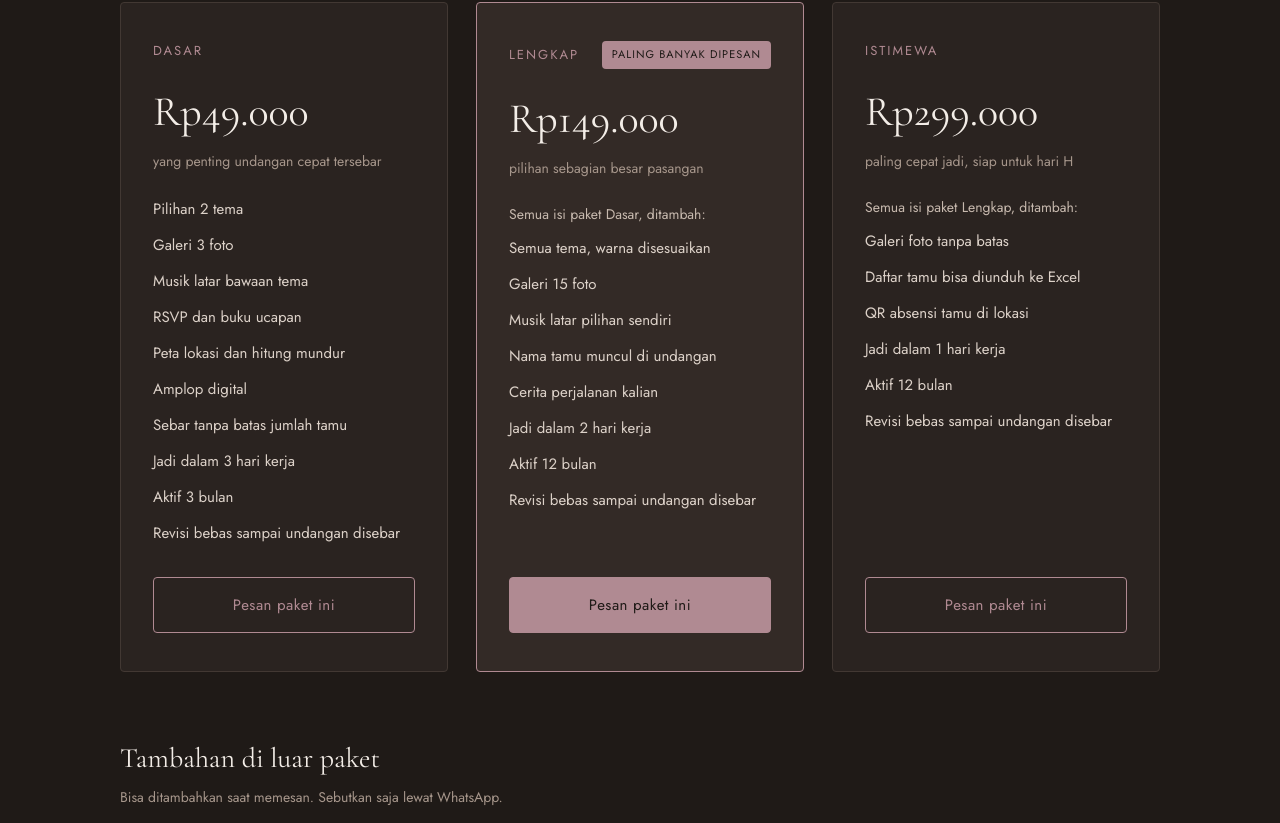
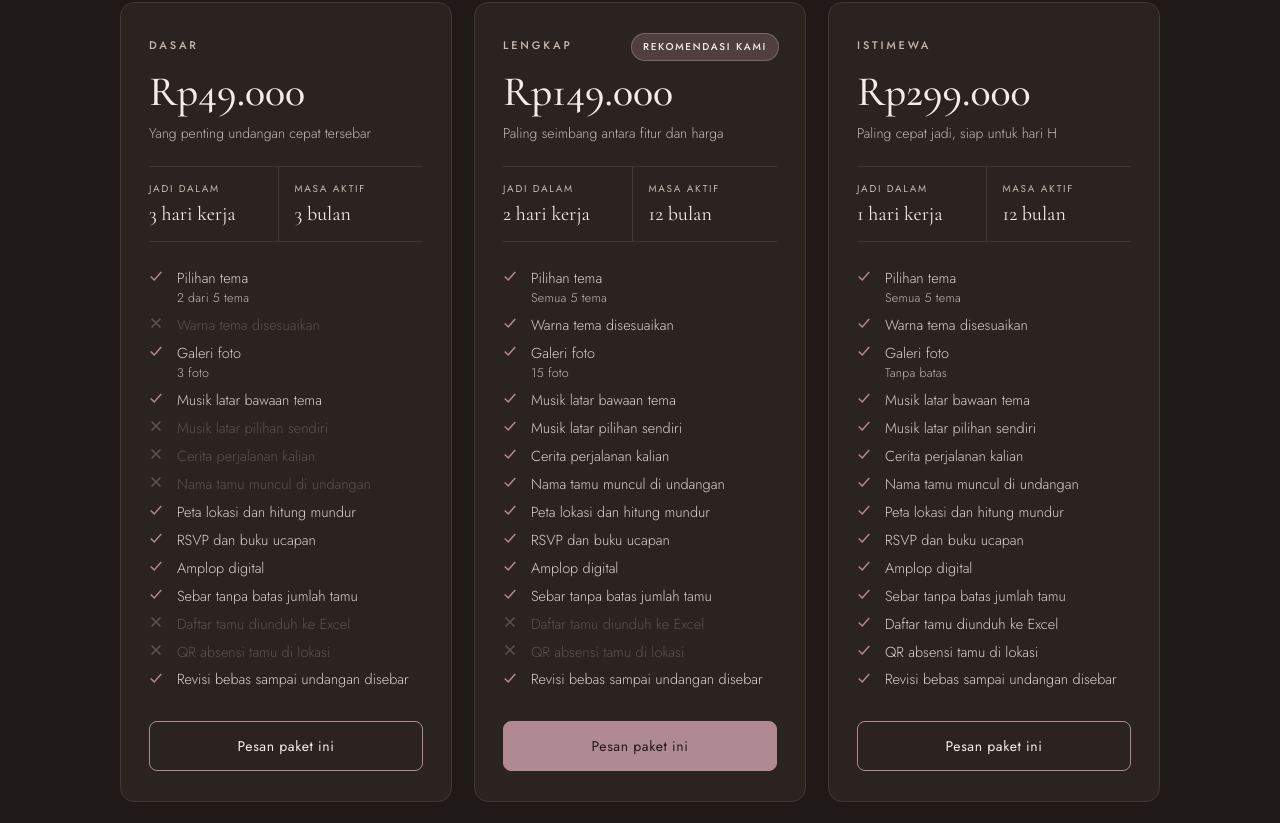
Before and after one commit to ridzwan-gigih-herdyantha/sowanan, a Next.js app: page / in a window 1280 px wide. Shown: the part 2757-3580 px from the top of the page. Built offline with nearby package versions, Linux system fonts and the light colour scheme; no server answers; a web font is replaced by a local one.

Commit message:
feat: enhance pricing component with new features and improve styles

```diff
--- a/src/components/home/pricing.tsx
+++ b/src/components/home/pricing.tsx
@@ -1,61 +1,64 @@
-import { Container, SectionSub, SectionTitle, btn, cx, reveal, sectionPad } from "@/components/ui";
+import { Container, SectionSub, SectionTitle, cx, reveal, sectionPad } from "@/components/ui";
 import { formatPhotos, formatRupiah, type Settings } from "@/lib/settings";
+import { THEME_NAMES } from "@/themes/media";
 
-type Plan = { tier: string; flag?: string; price: number; forWho: string; lead?: string; items: string[]; highlight?: boolean };
+type Feature = { label: string; note?: string; on: boolean };
+type Plan = { tier: string; badge?: string; price: number; blurb: string; sla: number; active: number; features: Feature[] };
 
-const REVISI = "Revisi bebas sampai undangan disebar";
-const galeri = (n: number | null) => (n === null ? "Galeri foto tanpa batas" : `Galeri ${formatPhotos(n)}`);
+const THEME_COUNT = Object.keys(THEME_NAMES).length;
+
+const masa = (bulan: number) => (bulan >= 24 && bulan % 12 === 0 ? `${bulan / 12} tahun` : `${bulan} bulan`);
+const galeri = (n: number | null) => {
+  const s = formatPhotos(n);
+  return s[0].toUpperCase() + s.slice(1);
+};
+
+// Semua paket menampilkan daftar yang sama supaya mudah dibandingkan. Tingkat 0 Dasar, 1 Lengkap, 2 Istimewa.
+function features(level: number, photos: number | null): Feature[] {
+  return [
+    { label: "Pilihan tema", note: level === 0 ? `2 dari ${THEME_COUNT} tema` : `Semua ${THEME_COUNT} tema`, on: true },
+    { label: "Warna tema disesuaikan", on: level >= 1 },
+    { label: "Galeri foto", note: galeri(photos), on: true },
+    { label: "Musik latar bawaan tema", on: true },
+    { label: "Musik latar pilihan sendiri", on: level >= 1 },
+    { label: "Cerita perjalanan kalian", on: level >= 1 },
+    { label: "Nama tamu muncul di undangan", on: level >= 1 },
+    { label: "Peta lokasi dan hitung mundur", on: true },
+    { label: "RSVP dan buku ucapan", on: true },
+    { label: "Amplop digital", on: true },
+    { label: "Sebar tanpa batas jumlah tamu", on: true },
+    { label: "Daftar tamu diunduh ke Excel", on: level >= 2 },
+    { label: "QR absensi tamu di lokasi", on: level >= 2 },
+    { label: "Revisi bebas sampai undangan disebar", on: true },
+  ];
+}
 
 function plans(s: Settings): Plan[] {
   return [
     {
-      tier: "DASAR",
+      tier: "Dasar",
       price: s.priceDasar,
-      forWho: "yang penting undangan cepat tersebar",
-      items: [
-        "Pilihan 2 tema",
-        galeri(s.photosDasar),
-        "Musik latar bawaan tema",
-        "RSVP dan buku ucapan",
-        "Peta lokasi dan hitung mundur",
-        "Amplop digital",
-        "Sebar tanpa batas jumlah tamu",
-        `Jadi dalam ${s.slaDasar} hari kerja`,
-        `Aktif ${s.activeDasar} bulan`,
-        REVISI,
-      ],
+      blurb: "Yang penting undangan cepat tersebar",
+      sla: s.slaDasar,
+      active: s.activeDasar,
+      features: features(0, s.photosDasar),
     },
     {
-      tier: "LENGKAP",
-      flag: "PALING BANYAK DIPESAN",
-      highlight: true,
+      tier: "Lengkap",
+      badge: "Rekomendasi kami",
       price: s.priceLengkap,
-      forWho: "pilihan sebagian besar pasangan",
-      lead: "Semua isi paket Dasar, ditambah:",
-      items: [
-        "Semua tema, warna disesuaikan",
-        galeri(s.photosLengkap),
-        "Musik latar pilihan sendiri",
-        "Nama tamu muncul di undangan",
-        "Cerita perjalanan kalian",
-        `Jadi dalam ${s.slaLengkap} hari kerja`,
-        `Aktif ${s.activeLengkap} bulan`,
-        REVISI,
-      ],
+      blurb: "Paling seimbang antara fitur dan harga",
+      sla: s.slaLengkap,
+      active: s.activeLengkap,
+      features: features(1, s.photosLengkap),
     },
     {
-      tier: "ISTIMEWA",
+      tier: "Istimewa",
       price: s.priceIstimewa,
-      forWho: "paling cepat jadi, siap untuk hari H",
-      lead: "Semua isi paket Lengkap, ditambah:",
-      items: [
-        galeri(s.photosIstimewa),
-        "Daftar tamu bisa diunduh ke Excel",
-        "QR absensi tamu di lokasi",
-        `Jadi dalam ${s.slaIstimewa} hari kerja`,
-        `Aktif ${s.activeIstimewa} bulan`,
-        REVISI,
-      ],
+      blurb: "Paling cepat jadi, siap untuk hari H",
+      sla: s.slaIstimewa,
+      active: s.activeIstimewa,
+      features: features(2, s.photosIstimewa),
     },
   ];
 }
@@ -72,6 +75,68 @@ function addons(s: Settings) {
   ];
 }
 
+function Mark({ on }: { on: boolean }) {
+  return (
+    <svg viewBox="0 0 16 16" aria-hidden="true" className={cx("absolute top-[0.35em] left-0 size-3.5 fill-none stroke-[1.7]", on ? "stroke-wine-soft lit:stroke-ink" : "stroke-ink-mute lit:stroke-ink/45")}>
+      {on ? <path d="M2 8.5l4 4 8-9" /> : <path d="M3 3l10 10M13 3L3 13" />}
+    </svg>
+  );
+}
+
+// Kartu berubah ke warna tombol saat disorot atau saat isinya mendapat fokus (variant lit di globals.css).
+function PlanCard({ p, waHref, rec }: { p: Plan; waHref: string; rec: boolean }) {
+  const fade = "transition-colors duration-200";
+  return (
+    <article className="plan relative flex h-full flex-col rounded-[14px] border border-night-line bg-night px-[22px] pt-7 pb-[26px] transition-[background-color,border-color,transform] duration-200 lit:border-wine-soft lit:bg-wine-soft sm:px-7 sm:pt-[34px] sm:pb-[30px] [@media(hover:hover)]:hover:-translate-y-1 motion-reduce:transform-none">
+      {p.badge && (
+        <span className={cx("absolute top-[26px] right-[22px] rounded-full border border-wine-soft/50 bg-wine-soft/28 px-[11px] py-[5px] text-[10px] font-medium tracking-[.17em] text-paper uppercase lit:border-ink/30 lit:bg-ink/14 lit:text-ink sm:top-[30px] sm:right-[26px]", fade)}>
+          {p.badge}
+        </span>
+      )}
+      <h3 className={cx("mb-4 text-[11px] font-medium tracking-[.26em] text-mist uppercase lit:text-ink/70", fade)}>{p.tier}</h3>
+      <p className={cx("mb-2.5 font-serif text-[38px] leading-none font-medium text-paper lit:text-ink sm:text-[42px]", fade)}>{formatRupiah(p.price)}</p>
+      <p className={cx("mb-[22px] text-sm leading-normal font-light text-mist lit:text-ink/70", fade)}>{p.blurb}</p>
+
+      <dl className={cx("mb-[22px] flex border-y border-night-line lit:border-ink/20", fade)}>
+        {[
+          ["Jadi dalam", `${p.sla} hari kerja`],
+          ["Masa aktif", masa(p.active)],
+        ].map(([lab, val], i) => (
+          <div key={lab} className={cx("flex-1 py-3.5", i > 0 && "border-l border-night-line pl-4 lit:border-ink/20", fade)}>
+            <dt className={cx("mb-[5px] text-[10px] tracking-[.17em] text-mist uppercase lit:text-ink/70", fade)}>{lab}</dt>
+            <dd className={cx("font-serif text-lg leading-tight text-paper lit:text-ink sm:text-xl", fade)}>{val}</dd>
+          </div>
+        ))}
+      </dl>
+
+      <ul className="mb-7 flex-1">
+        {p.features.map((f) => (
+          <li
+            key={f.label}
+            className={cx("relative py-1 pl-7 text-[14.5px] leading-snug font-light", f.on ? "text-dusk-light lit:text-ink" : "text-ink-mute opacity-75 lit:text-ink/45 lit:opacity-100", fade)}
+          >
+            <Mark on={f.on} />
+            <span className="sr-only">{f.on ? "Termasuk: " : "Tidak termasuk: "}</span>
+            {f.label}
+            {f.note && <span className={cx("mt-0.5 block text-[12.5px] tracking-[.02em] text-mist lit:text-ink/70", fade)}>{f.note}</span>}
+          </li>
+        ))}
+      </ul>
+
+      <a
+        href={waHref}
+        aria-label={`Pesan paket ${p.tier}`}
+        className={cx(
+          "block rounded-lg border px-[18px] py-3.5 text-center text-sm tracking-[.04em] no-underline transition-colors duration-200 lit:border-ink lit:bg-ink lit:text-paper focus-visible:outline-2 focus-visible:outline-offset-3 focus-visible:outline-paper",
+          rec ? "border-wine-soft bg-wine-soft text-ink" : "border-wine-soft text-paper",
+        )}
+      >
+        Pesan paket ini
+      </a>
+    </article>
+  );
+}
+
 export function Pricing({ settings, waHref }: { settings: Settings; waHref: string }) {
   return (
     <section id="paket" className="bg-ink text-paper">
@@ -79,62 +144,31 @@ export function Pricing({ settings, waHref }: { settings: Settings; waHref: stri
         <SectionTitle className="text-paper" {...reveal()}>
           Harga
         </SectionTitle>
-        <SectionSub className="text-mist" {...reveal()}>
-          Bayar sekali, tidak ada biaya bulanan. Domain dan hosting sudah termasuk selama masa aktif.
+        <SectionSub className="max-w-[52ch] font-light text-mist" {...reveal()}>
+          Bayar sekali, tidak ada biaya bulanan. Tautan undangan dan hosting sudah termasuk selama masa aktif.
         </SectionSub>
-        <div className="grid grid-cols-1 gap-6 md:grid-cols-3 md:gap-7">
+        <div className="grid grid-cols-1 gap-[18px] lg:grid-cols-3 lg:gap-[22px]">
           {plans(settings).map((p, i) => (
             <div key={p.tier} {...reveal(i)}>
-              <div
-                className={cx(
-                  "flex h-full flex-col rounded-sm border px-8 py-[38px] transition-[transform,border-color,background-color] duration-200 hover:-translate-y-1.5 hover:border-wine-soft hover:bg-night-hi motion-reduce:transform-none",
-                  p.highlight ? "border-wine-soft bg-night-hi" : "border-night-line bg-night",
-                )}
-              >
-                <div className="mb-4 flex items-center justify-between gap-2">
-                  <span className="text-[13px] tracking-[2px] text-wine-soft">{p.tier}</span>
-                  {p.flag && (
-                    <span className="rounded-sm bg-wine-soft px-2.5 py-[5px] text-[11px] tracking-[1px] text-ink">
-                      {p.flag}
-                    </span>
-                  )}
-                </div>
-                <p className="mb-1.5 font-serif text-[42px] text-paper">{formatRupiah(p.price)}</p>
-                <p className="mb-[26px] text-sm text-dusk">{p.forWho}</p>
-                {p.lead && <p className="mb-3 text-sm text-mist">{p.lead}</p>}
-                <ul className="mb-8 flex flex-col gap-3 text-[15px] text-dusk-light">
-                  {p.items.map((item) => (
-                    <li key={item}>{item}</li>
-                  ))}
-                </ul>
-                <a
-                  href={waHref}
-                  className={cx(
-                    btn.base,
-                    "mt-auto block border border-wine-soft p-[15px] text-center text-[15px]",
-                    p.highlight
-                      ? "bg-wine-soft text-ink hover:bg-wine-pale"
-                      : "text-wine-soft hover:bg-wine-soft hover:text-ink",
-                  )}
-                >
-                  Pesan paket ini
-                </a>
-              </div>
+              <PlanCard p={p} waHref={waHref} rec={!!p.badge} />
             </div>
           ))}
         </div>
+        <p className="mt-[26px] text-center text-[13.5px] font-light text-mist" {...reveal()}>
+          Pembayaran dengan uang muka 50 persen. Undangan dilepas tanpa watermark setelah pelunasan.
+        </p>
 
-        <div className="mt-14 md:mt-16" {...reveal()}>
-          <h3 className="font-serif text-[28px] text-paper">Tambahan di luar paket</h3>
-          <p className="mt-1.5 text-sm text-dusk">Bisa ditambahkan saat memesan. Sebutkan saja lewat WhatsApp.</p>
-          <ul className="mt-6 grid grid-cols-1 border-t border-night-line md:grid-cols-2 md:gap-x-10">
+        <div className="mt-16 md:mt-[78px]" {...reveal()}>
+          <h3 className="font-serif text-[28px] font-medium text-paper">Tambahan di luar paket</h3>
+          <p className="mt-2 text-base font-light text-mist">Bisa ditambahkan saat memesan. Sebutkan saja lewat WhatsApp.</p>
+          <ul className="mt-[30px] grid grid-cols-1 md:grid-cols-2 md:gap-x-12">
             {addons(settings).map((a) => (
-              <li key={a.name} className="flex items-baseline justify-between gap-4 border-b border-night-line py-3.5">
-                <span className="min-w-0">
-                  <span className="block text-[15px] text-dusk-light">{a.name}</span>
-                  <span className="block text-[13px] text-dusk">{a.for}</span>
+              <li key={a.name} className="flex items-baseline justify-between gap-[18px] border-t border-night-line py-[18px]">
+                <span className="min-w-0 text-[15px] leading-snug font-light text-dusk-light">
+                  {a.name}
+                  <small className="mt-[3px] block text-xs text-mist">{a.for}</small>
                 </span>
-                <span className="shrink-0 font-serif text-xl text-paper">{formatRupiah(a.price)}</span>
+                <span className="shrink-0 font-serif text-[19px] text-wine-soft">{formatRupiah(a.price)}</span>
               </li>
             ))}
           </ul>
```
Also changed, not shown: src/app/globals.css (+12 -0 lines), public/img/tema-danang-kinanthi.webp, public/img/tema-fadhil-nayla.webp.
